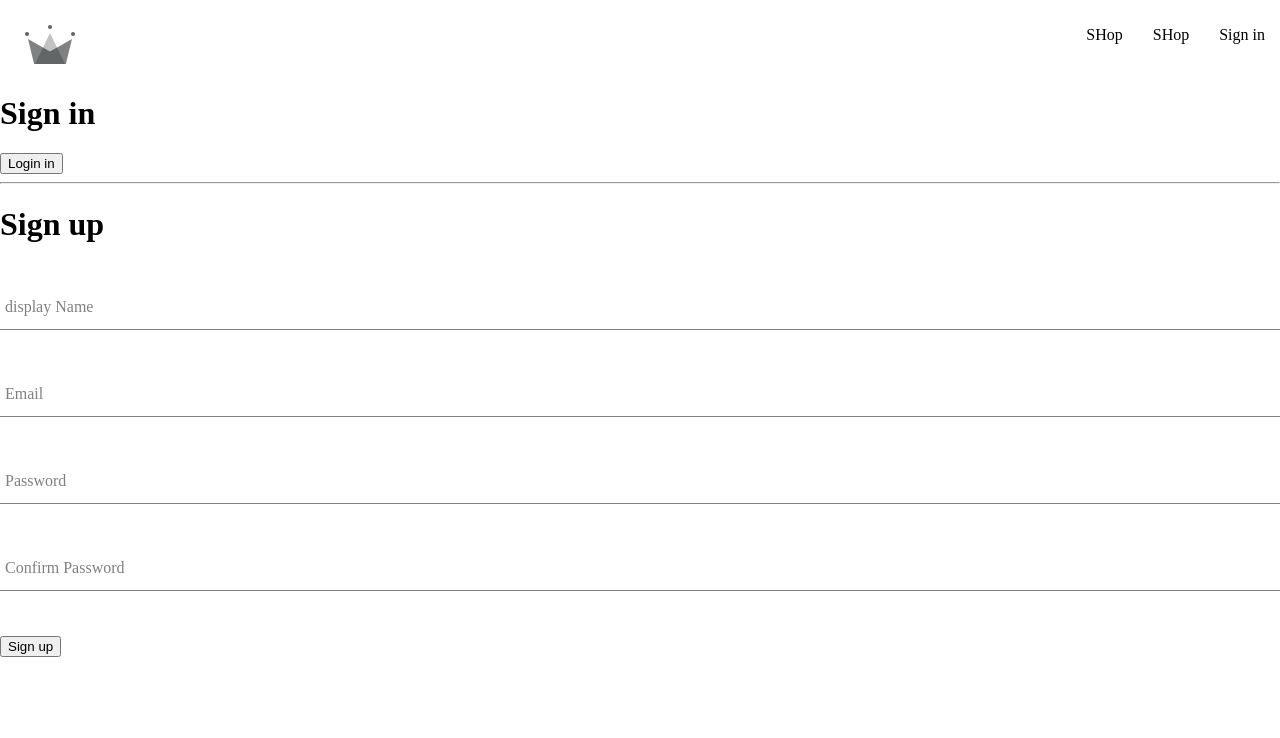
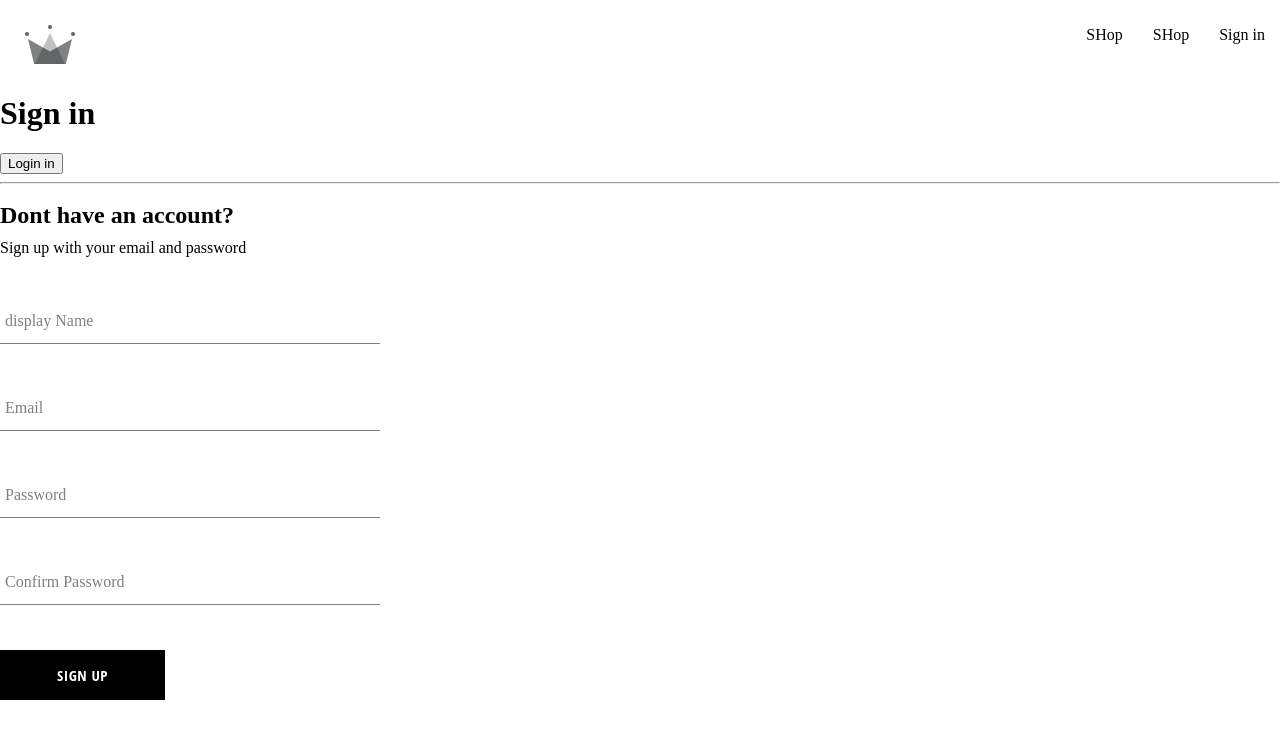
Before and after one commit to Deiversondev/capstone, a React (Create React App) app: page /sign-in in a window 1280 px wide. Shown: the top 738 px of the page. Built offline with nearby package versions, Linux system fonts and the light colour scheme.

Commit message:
Adding styles to the sign-up form and creating Button component

```diff
--- /dev/null
+++ b/src/components/button/Button.component.jsx
@@ -0,0 +1,14 @@
+import './button.styles.scss'
+const BUTTON_TYPE_CLASSES ={
+    google: 'google-sign-in',
+    inverted:'inverted'
+}
+
+
+const Button = ({children,buttonType, ...otherProps}) => {
+    return (
+        <button className={`button-container ${BUTTON_TYPE_CLASSES[buttonType]}}`} {...otherProps}>{children}</button>
+    )
+}
+
+export default Button;
--- /dev/null
+++ b/src/components/button/button.styles.scss
@@ -0,0 +1,46 @@
+.button-container {
+  min-width: 165px;
+  width: auto;
+  height: 50px;
+  letter-spacing: 0.5px;
+  line-height: 50px;
+  padding: 0 35px 0 35px;
+  font-size: 15px;
+  background-color: black;
+  color: white;
+  text-transform: uppercase;
+  font-family: 'Open Sans Condensed';
+  font-weight: bolder;
+  border: none;
+  cursor: pointer;
+  display: flex;
+  justify-content: center;
+
+  &:hover {
+    background-color: white;
+    color: black;
+    border: 1px solid black;
+  }
+
+  &.google-sign-in {
+    background-color: #4285f4;
+    color: white;
+
+    &:hover {
+      background-color: #357ae8;
+      border: none;
+    }
+  }
+
+  &.inverted {
+    background-color: white;
+    color: black;
+    border: 1px solid black;
+
+    &:hover {
+      background-color: black;
+      color: white;
+      border: none;
+    }
+  }
+}
--- a/src/components/sign-up -form/sign-up-form.component.jsx
+++ b/src/components/sign-up -form/sign-up-form.component.jsx
@@ -1,6 +1,8 @@
 import { useState } from 'react';
 import { createAuthUserWithEmailAndPassword , createUserDocumentFrom} from '../../utils/firebase/firebase.utils';
 import FormInput from '../form-input/form-input.component';
+import Button from '../button/Button.component';
+import './sign-up-styles.scss';
 
 const defaultFormFields = {
     displayName: '',
@@ -47,8 +49,9 @@
     }
 
     return (
-        <div>
-            <h1>Sign up</h1>
+        <div className='sign-up-container'>
+            <h2>Dont have an account?</h2>
+            <span>Sign up with your email and password</span>
             <form onSubmit={handleSubmit} >
 
 
@@ -68,7 +71,7 @@
 
             <FormInput label='Confirm Password' type="password" required onChange={handleChange} name='confirmPassword' value={confirmPassword}/>
 
-            <button type="submit">Sign up</button>
+            <Button type="submit">Sign up</Button>
 
             </form>
         </div>
--- a/src/components/sign-up -form/sign-up-styles.scss
+++ b/src/components/sign-up -form/sign-up-styles.scss
@@ -0,0 +1,8 @@
+.sign-up-container {
+    display: flex;
+    flex-direction: column;
+    width: 380px;
+    h2 {
+        margin: 10px 0;
+    }
+}
```
